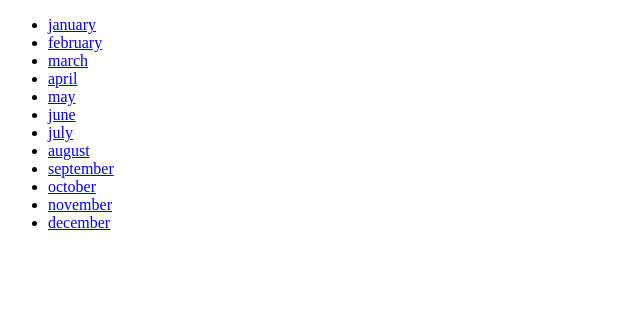
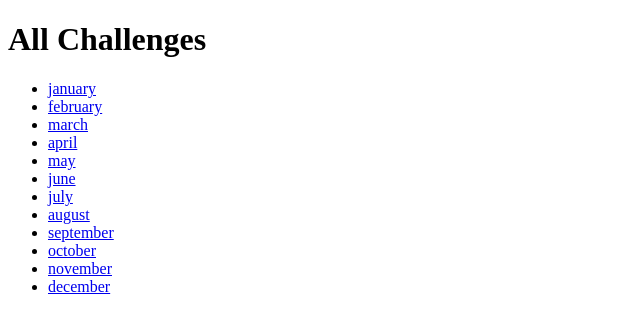
Before and after one commit to stevillehost/django-project, a Django app: page /challenges/ in a window 1280 px wide. Shown: the top 333 px of the page, without its empty margins (0-640 px from the left). Run offline with Django 5.2, Linux system fonts and the light colour scheme.

Commit message:
template inheritance

```diff
--- a/monthlychallenges/challenges/templates/challenges/index.html
+++ b/monthlychallenges/challenges/templates/challenges/index.html
@@ -1,16 +1,11 @@
-<!DOCTYPE html>
-<html lang="en">
-<head>
-    <meta charset="UTF-8">
-    <meta http-equiv="X-UA-Compatible" content="IE=edge">
-    <meta name="viewport" content="width=device-width, initial-scale=1.0">
-    <title>All Challenge</title>
-</head>
-<body>
+{% extends "base.html" %}
+    {% block page_title %}
+    All Challenges
+    {% endblock %}
+    {% block content %}
     <ul>
         {% for month in months %}
         <li><a href="{% url "month-challenge" month %}">{{ month }}</a></li>
         {% endfor %}
     </ul>
-</body>
-</html>
+    {% endblock %}
--- a/monthlychallenges/monthlychallenges/settings.py
+++ b/monthlychallenges/monthlychallenges/settings.py
@@ -57,6 +57,7 @@ TEMPLATES = [
         'BACKEND': 'django.template.backends.django.DjangoTemplates',
         'DIRS': [
             #BASE_DIR / "challenges" / "templates"
+            BASE_DIR / "templates"
             ],
         'APP_DIRS': True,
         'OPTIONS': {
--- /dev/null
+++ b/monthlychallenges/templates/base.html
@@ -0,0 +1,13 @@
+<!DOCTYPE html>
+<html lang="en">
+<head>
+    <meta charset="UTF-8">
+    <meta http-equiv="X-UA-Compatible" content="IE=edge">
+    <meta name="viewport" content="width=device-width, initial-scale=1.0">
+    <title>{% block page_title %} My Challenges {% endblock %}</title>
+</head>
+<body>
+    <h1> All Challenges </h1>
+   {% block content %} {% endblock %}
+</body>
+</html>
```
